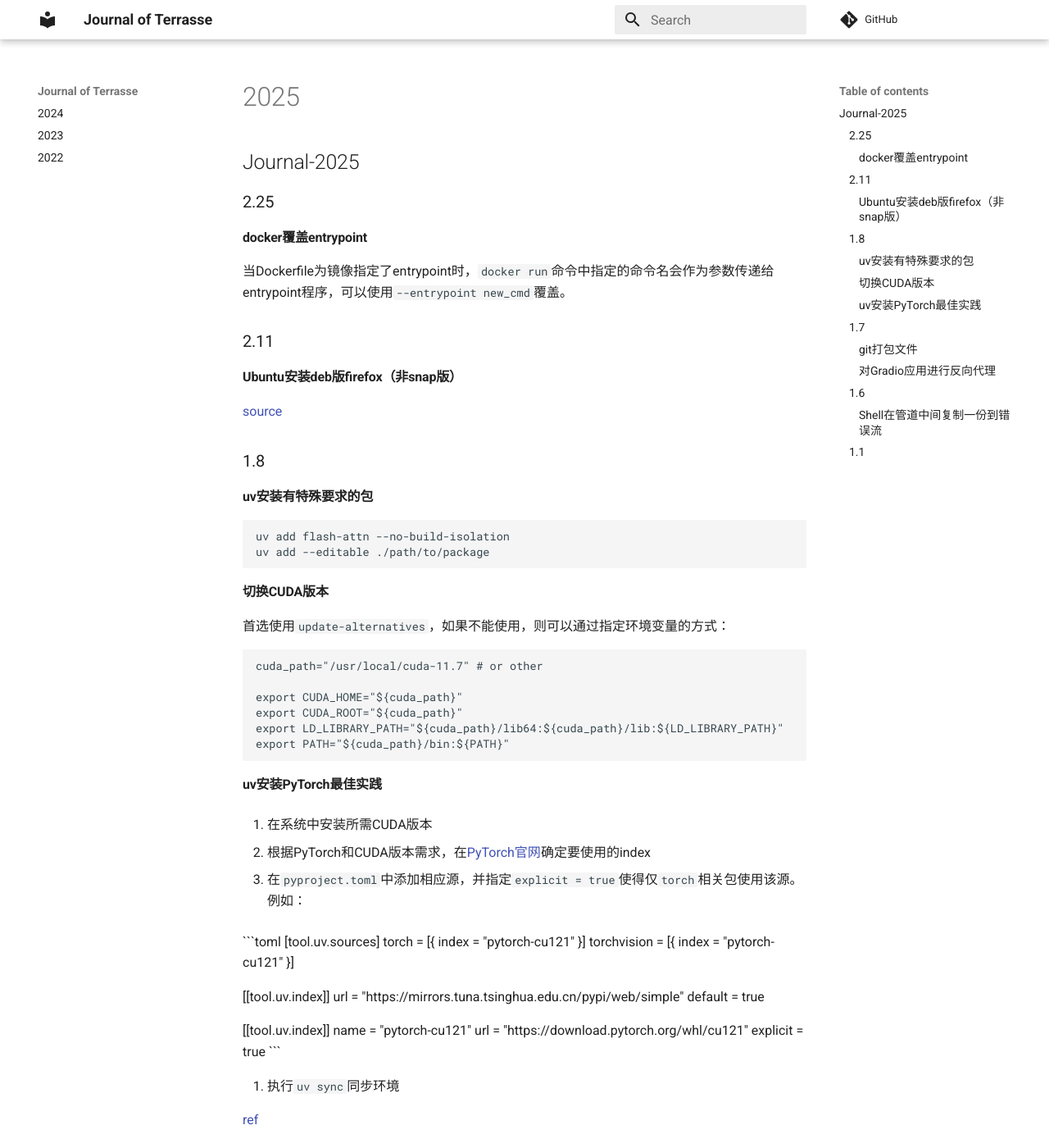
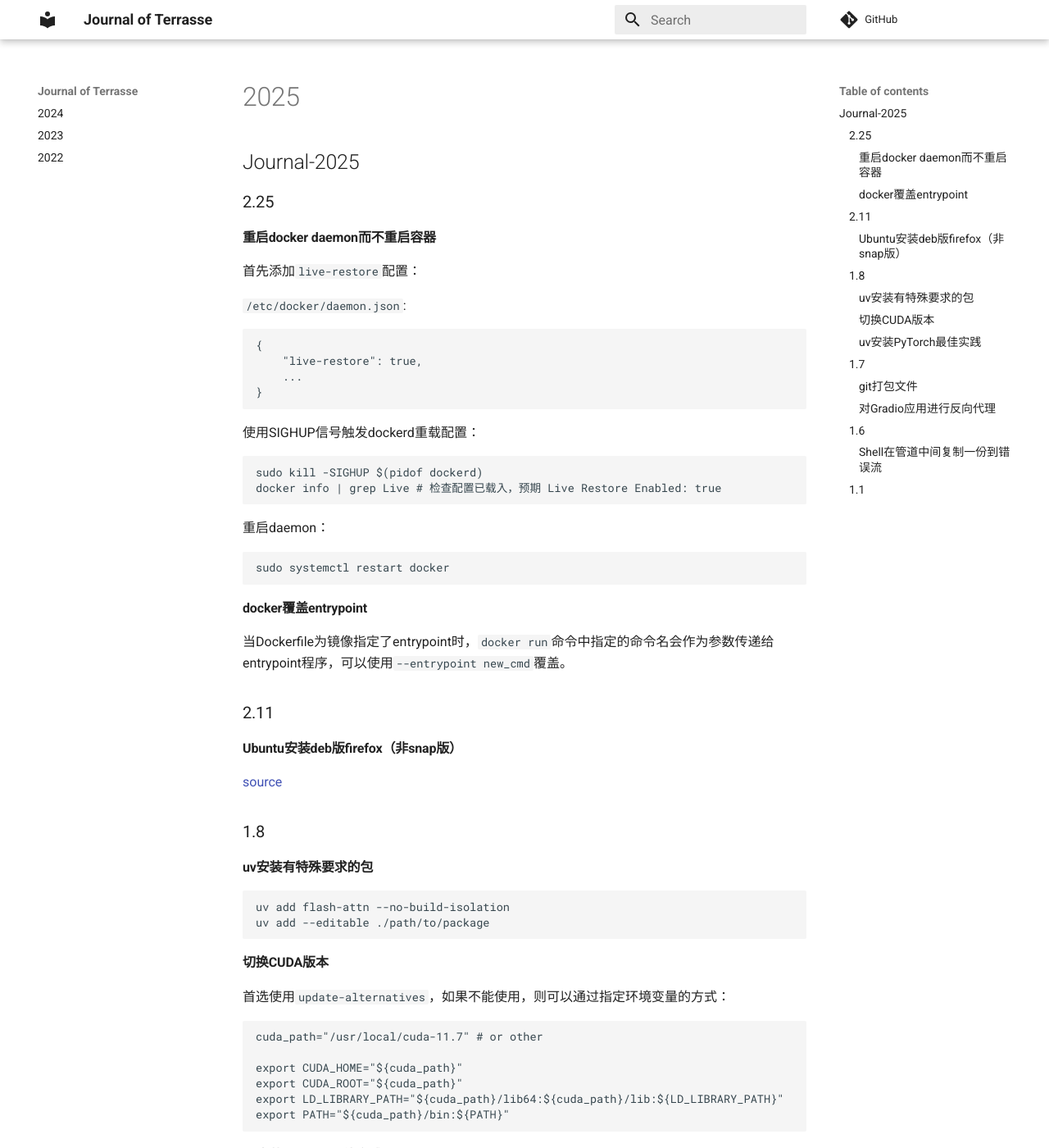
Before and after one commit to Jerry-Terrasse/journal, an MkDocs documentation site: the page built from docs/2025.md, in a window 1280 px wide and 1400 px high. Shown: the whole window at 82% size. Built offline with MkDocs 1.6.1 and Material for MkDocs 9.7.7, drawn with Linux system fonts in a browser that asks for light colours; comment, search, counter and statistics services are not loaded; some of the changed text lies outside the part shown.

Commit message:
update (Tue Feb 25 08:07:03 PM CST 2025)

````diff
--- a/docs/2025.md
+++ b/docs/2025.md
@@ -1,6 +1,32 @@
 ## Journal-2025
 
 ### 2.25
+
+#### 重启docker daemon而不重启容器
+
+首先添加`live-restore`配置：
+
+`/etc/docker/daemon.json`:
+
+```json
+{
+    "live-restore": true,
+    ...
+}
+```
+
+使用SIGHUP信号触发dockerd重载配置：
+
+```shell
+sudo kill -SIGHUP $(pidof dockerd)
+docker info | grep Live # 检查配置已载入，预期 Live Restore Enabled: true
+```
+
+重启daemon：
+
+```shell
+sudo systemctl restart docker
+```
 
 #### docker覆盖entrypoint
 
@@ -45,15 +71,15 @@ export PATH="${cuda_path}/bin:${PATH}"
 
    ```toml
    [tool.uv.sources]
-   torch = [{ index = "pytorch-cu121" }]
-   torchvision = [{ index = "pytorch-cu121" }]
+   torch = [{ index = "pytorch-index" }]
+   torchvision = [{ index = "pytorch-index" }]
 
    [[tool.uv.index]]
    url = "https://mirrors.tuna.tsinghua.edu.cn/pypi/web/simple"
    default = true
 
    [[tool.uv.index]]
-   name = "pytorch-cu121"
+   name = "pytorch-index"
    url = "https://download.pytorch.org/whl/cu121"
    explicit = true
    ```
````
